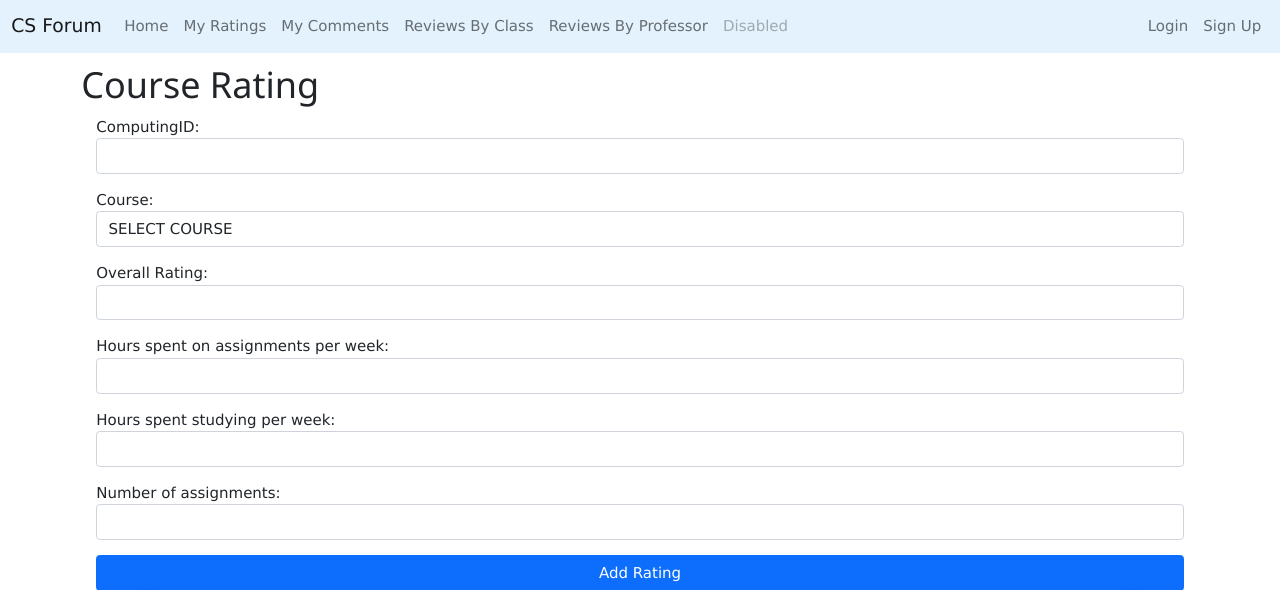
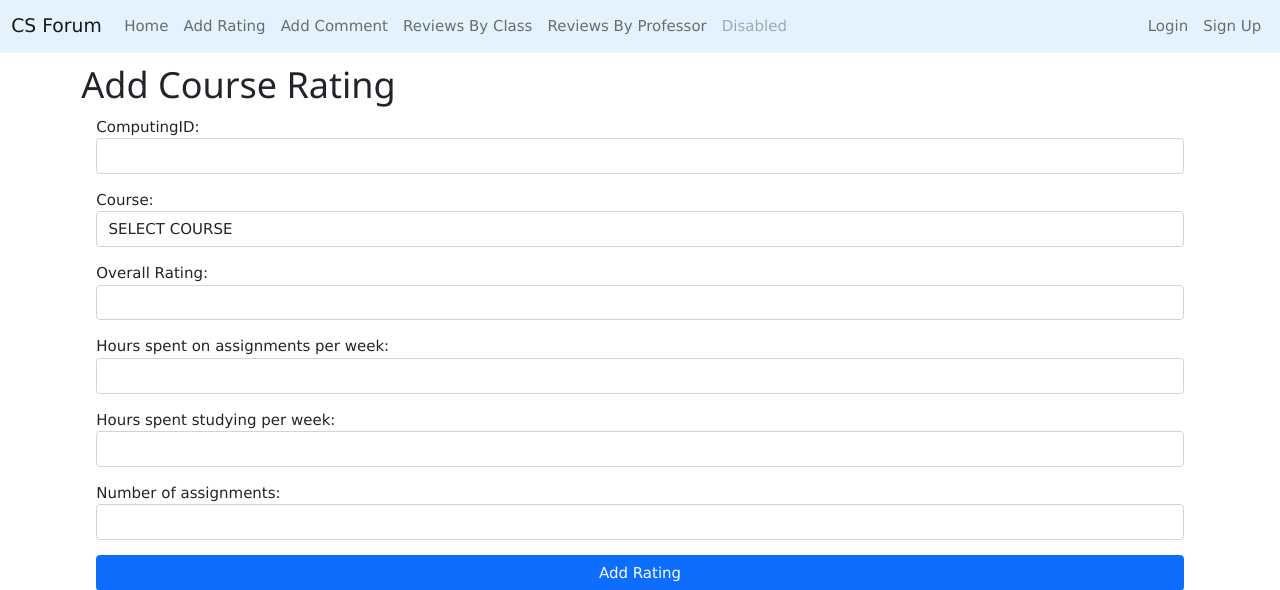
Before and after one commit to Skylarhaskiell/CS4750, a PHP site: page /rating_simpleform.php in a window 1280 px wide. Shown: the top 590 px of the page. Run offline with PHP 8.4, Linux system fonts and the light colour scheme; data comes from the database, SQL or seed files in the repository; data that the repository does not hold is empty.

Commit message:
format fix

```diff
--- a/header.php
+++ b/header.php
@@ -27,10 +27,10 @@
                 <a class="nav-link" aria-current="page" href="index.php">Home</a>
               </li>
               <li class="nav-item">
-                <a class="nav-link" href="rating_simpleform.php">My Ratings</a>
+                <a class="nav-link" href="rating_simpleform.php">Add Rating</a>
               </li>
               <li class="nav-item">
-                <a class="nav-link" href="simpleform.php">My Comments</a>
+                <a class="nav-link" href="simpleform.php">Add Comment</a>
               </li>
               <li class="nav-item">
                 <a class="nav-link" href="viewclass.php">Reviews By Class</a>
--- a/rating_simpleform.php
+++ b/rating_simpleform.php
@@ -59,7 +59,7 @@ if ($_SERVER['REQUEST_METHOD'] == 'POST')
 <body>
 
 <div class="container">
-  <h1>Course Rating</h1>
+  <h1>Add Course Rating</h1>
   <form name="mainForm" action="rating_simpleform.php" method="post">
   <div class="row mb-3 mx-3">
     ComputingID:
```
